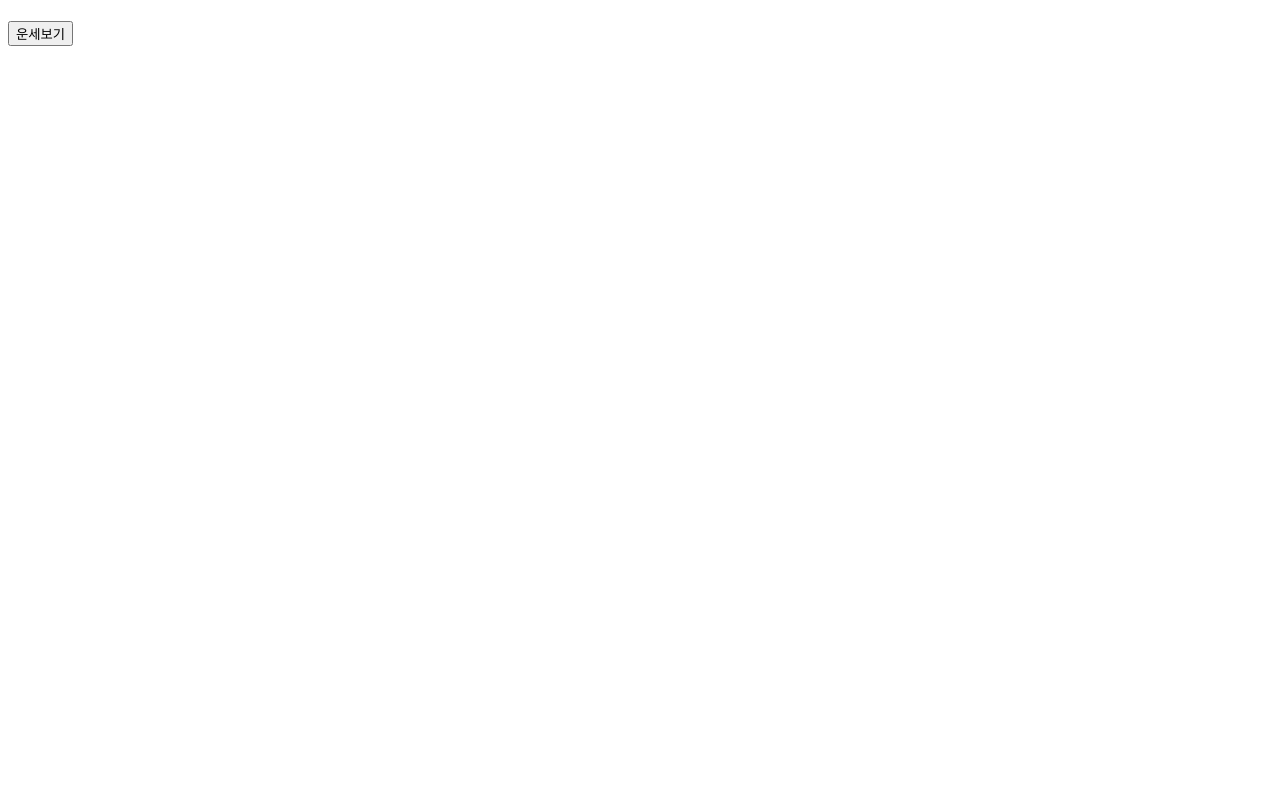
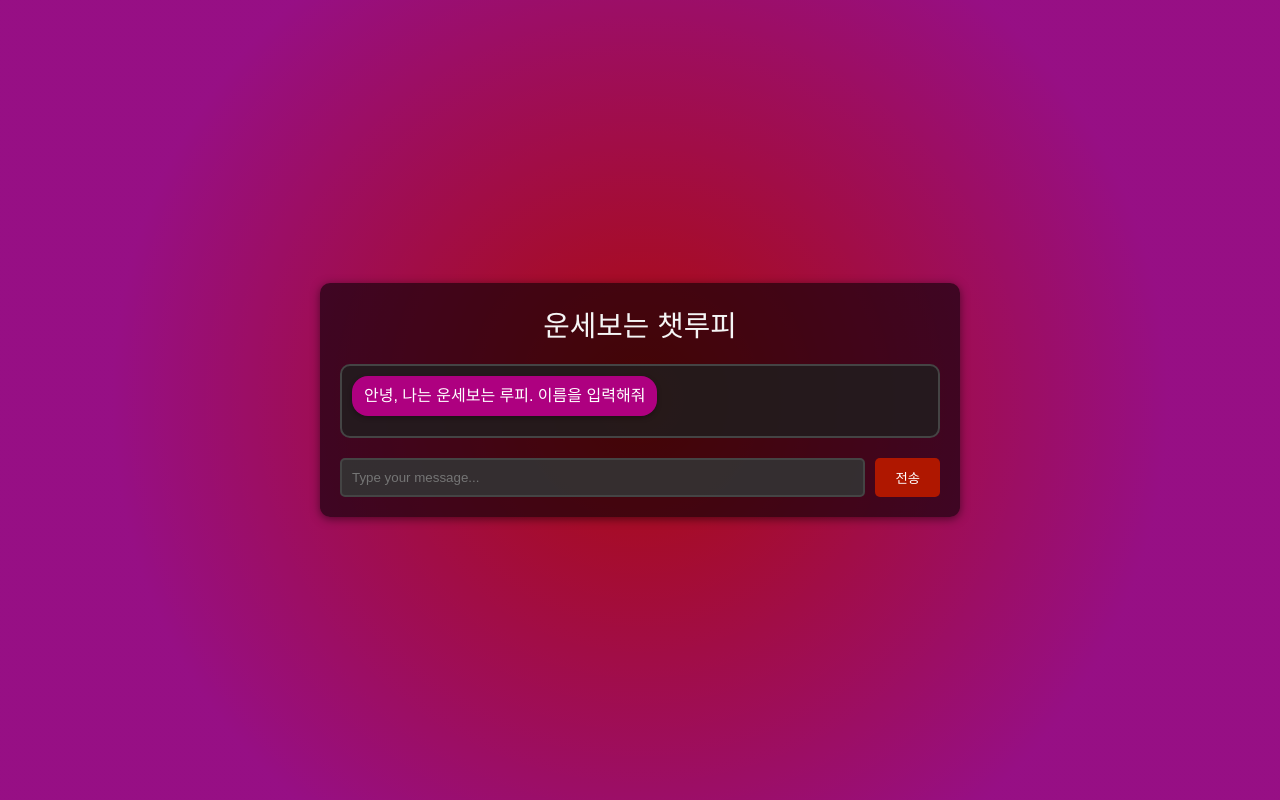
Before and after one commit to IsthisLee/astrology-chat-cat, a plain HTML site: page frontend/index.html in a window 1280 px wide. Drawn offline with Linux system fonts and the light colour scheme.

Commit message:
feat: create chat UI

```diff
--- a/frontend/index.html
+++ b/frontend/index.html
@@ -5,39 +5,20 @@
   <meta charset="UTF-8">
   <meta http-equiv="X-UA-Compatible" content="IE=edge">
   <meta name="viewport" content="width=device-width, initial-scale=1.0">
-  <title>운세보는 챗도지</title>
+  <title>운세보는 챗루피</title>
+  <link rel="stylesheet" href="styles.css">
 </head>
 
 <body>
-  <h1></h1>
-  <button onclick="getFortune()">운세보기</button>
-
-  <script>
-    async function getFortune() {
-      try {
-        const response = await fetch('http://localhost:8080/fortuneTell', {
-          method: 'POST',
-          headers: {
-            'Content-Type': 'application/json'
-          },
-          body: JSON.stringify({ name: 'Geon' })
-        })
-          .then(res => res.json())
-          .catch(err => console.log(err));
-
-        if (response.success) {
-          console.log(response);
-          console.log(response.data.assistant);
-          return response.assistant;
-        } else {
-          console.error('운세 보기에 실패하였습니다');
-        }
-      } catch (error) {
-        console.error('네트워크 오류:', error);
-      }
-    }
-  </script>
-
+  <div class="chat-wrapper">
+    <h1>운세보는 챗루피</h1>
+    <div class="chat-container" id="chatContainer"></div>
+    <div class="input-container">
+      <input type="text" id="inputText" placeholder="Type your message...">
+      <button onclick="sendMessage()">전송</button>
+    </div>
+  </div>
+  <script src="scripts.js"></script>
 </body>
 
 </html>
--- /dev/null
+++ b/frontend/scripts.js
@@ -0,0 +1,71 @@
+const userMessages = [];
+const assistantMessages = [];
+
+async function sendMessage() {
+  const inputText = document.getElementById("inputText");
+  const messageText = inputText.value.trim();
+
+  if (messageText.length === 0) return;
+
+  addChatMessage("user-message", messageText);
+  // Memory에 유저 대화 내역 저장
+  userMessages.push(messageText);
+
+  inputText.value = "";
+
+  try {
+    const response = await fetch("http://localhost:8080/fortuneTell", {
+      method: "POST",
+      headers: {
+        "Content-Type": "application/json"
+      },
+      body: JSON.stringify({
+        userMessages,
+        assistantMessages
+      })
+    }).then((res) => res.json());
+
+    if (response.success) {
+      addChatMessage("assistant-message", response.data.assistant);
+
+      // Memory에 챗루피 대화 내역 저장
+      assistantMessages.push(response.data.assistant);
+    } else {
+      addChatMessage("assistant-message", "운세 요청에 실패하였습니다.");
+      userMessages.pop(); // 챗루피 응답 실패 시 마지막 유저 대화 내역 삭제
+    }
+  } catch (error) {
+    addChatMessage("assistant-message", "네트워크 오류");
+    userMessages.pop(); // 챗루피 응답 실패 시 마지막 유저 대화 내역 삭제
+  }
+}
+
+function addChatMessage(className, text) {
+  const chatContainer = document.getElementById("chatContainer");
+  const newMessage = document.createElement("div");
+  newMessage.className = `message ${className}`;
+
+  const messageContent = document.createElement("div");
+  messageContent.className = "message-content";
+  messageContent.textContent = text;
+  newMessage.appendChild(messageContent);
+
+  const messageTail = document.createElement("div");
+  messageTail.className = "message-tail";
+  newMessage.appendChild(messageTail);
+
+  chatContainer.appendChild(newMessage);
+  chatContainer.scrollTop = chatContainer.scrollHeight;
+}
+
+document.getElementById("inputText").addEventListener("keypress", (event) => {
+  if (event.key === "Enter" && !event.isComposing) {
+    event.preventDefault();
+    sendMessage();
+  }
+});
+
+addChatMessage(
+  "assistant-message",
+  "안녕, 나는 운세보는 루피. 이름을 입력해줘"
+);
--- /dev/null
+++ b/frontend/styles.css
@@ -0,0 +1,96 @@
+body {
+  font-family: Arial, sans-serif;
+  background-color: #1e1e1e;
+  background-image: radial-gradient(
+    circle at center,
+    rgba(255, 0, 0, 0.626),
+    rgba(255, 2, 221, 0.539) 70%
+  );
+  display: flex;
+  justify-content: center;
+  align-items: center;
+  height: 100vh;
+  margin: 0;
+  padding: 0;
+}
+
+.chat-wrapper {
+  width: 100%;
+  max-width: 600px;
+  background-color: rgba(0, 0, 0, 0.6);
+  border-radius: 10px;
+  padding: 20px;
+  box-shadow: 0 2px 10px rgba(0, 0, 0, 0.5);
+}
+
+h1 {
+  margin: 0 0 20px;
+  font-weight: normal;
+  text-align: center;
+  font-size: 1.8em;
+  color: #f5f5f5;
+}
+
+.chat-container {
+  overflow-y: auto;
+  max-height: 400px;
+  padding: 10px;
+  border: 2px solid #444;
+  border-radius: 10px;
+  background-color: rgba(30, 30, 30, 0.8);
+}
+
+.message {
+  margin-bottom: 10px;
+  display: flex;
+  align-items: center;
+}
+
+.user-message {
+  width: fit-content;
+  max-width: 70%;
+  background-color: #af1700;
+  color: #fff;
+  padding: 8px 12px;
+  border-radius: 16px;
+  margin-left: auto;
+  box-shadow: 0 2px 5px rgba(0, 0, 0, 0.3);
+  line-height: 1.5rem;
+}
+
+.assistant-message {
+  width: fit-content;
+  max-width: 70%;
+  background-color: #ae0080;
+  color: #fff;
+  padding: 8px 12px;
+  border-radius: 16px;
+  box-shadow: 0 2px 5px rgba(0, 0, 0, 0.3);
+  line-height: 1.5rem;
+}
+
+.input-container {
+  display: flex;
+  justify-content: space-between;
+  align-items: center;
+  margin-top: 20px;
+}
+
+input[type="text"] {
+  flex-grow: 1;
+  padding: 10px;
+  border: 2px solid #444;
+  border-radius: 5px;
+  background-color: rgba(51, 51, 51, 0.9);
+  color: #f5f5f5;
+}
+
+button {
+  padding: 10px 20px;
+  background-color: #af1700;
+  border: none;
+  color: #fff;
+  border-radius: 5px;
+  cursor: pointer;
+  margin-left: 10px;
+}
```
Also changed, not shown: server/index.js (+6 -2 lines).
